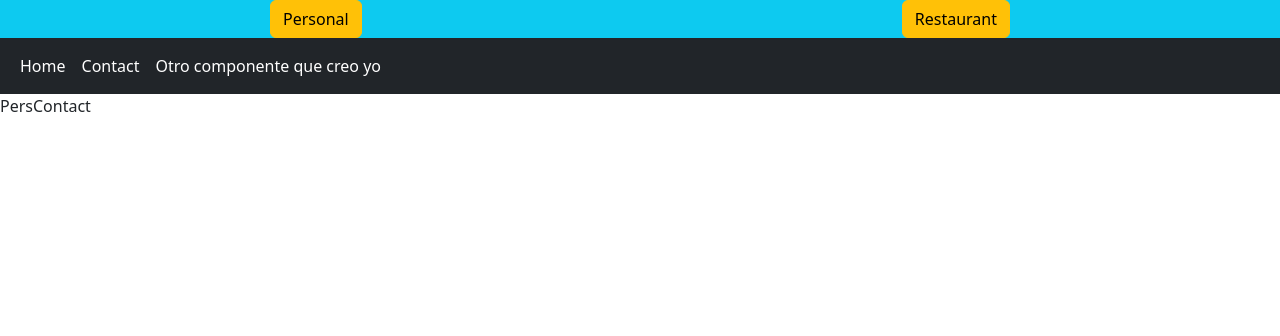
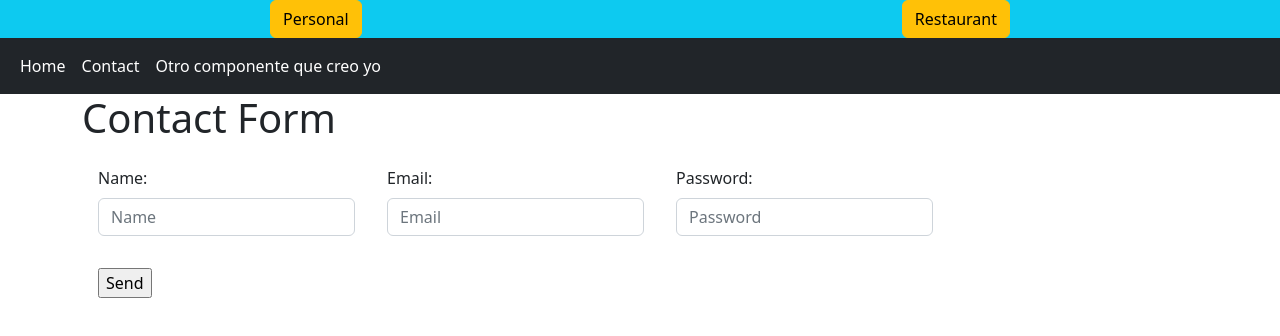
Before and after one commit to xavi-mat/boot505-react5, a React (Create React App) app: page /personal/contact in a window 1280 px wide. Shown: the top 336 px of the page. Built offline with nearby package versions, Linux system fonts and the light colour scheme.

Commit message:
Contact Form strcuture

```diff
--- a/src/components/Personal/PersContact/PersContact.jsx
+++ b/src/components/Personal/PersContact/PersContact.jsx
@@ -1,12 +1,50 @@
 import PersNav from "../PersNav/PersNav"
 
 function PersContact() {
-    return (
-        <div>
-            <PersNav/>
-            PersContact
-        </div>
-    )
+  const onChangeHandler = (ev) => { }
+  const onSubmitHandler = (ev) => { }
+  return (
+    <div>
+      <PersNav />
+      <div className="container">
+        <h1>Contact Form</h1>
+        <form onSubmit={onSubmitHandler}>
+          <div className="d-md-flex">
+            <div class="m-3">
+              <label class="form-label">Name:</label>
+              <input
+                type="text"
+                name="name"
+                class="form-control"
+                onChange={onChangeHandler}
+                placeholder="Name" />
+            </div>
+            <div class="m-3">
+              <label class="form-label">Email:</label>
+              <input
+                type="email"
+                name="email"
+                class="form-control"
+                onChange={onChangeHandler}
+                placeholder="Email" />
+            </div>
+            <div class="m-3">
+              <label class="form-label">Password:</label>
+              <input
+                type="password"
+                name="pass"
+                class="form-control"
+                onChange={onChangeHandler}
+                placeholder="Password" />
+            </div>
+          </div>
+          <div class="m-3">
+            <input type="submit" value="Send" />
+          </div>
+        </form>
+      </div>
+    </div>
+  )
 }
 
 export default PersContact
```
